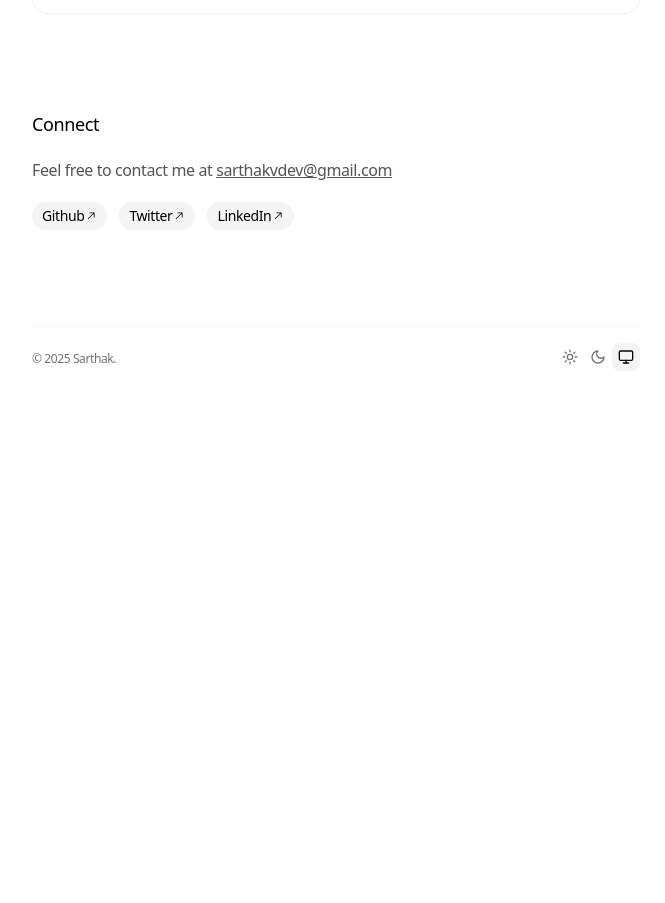
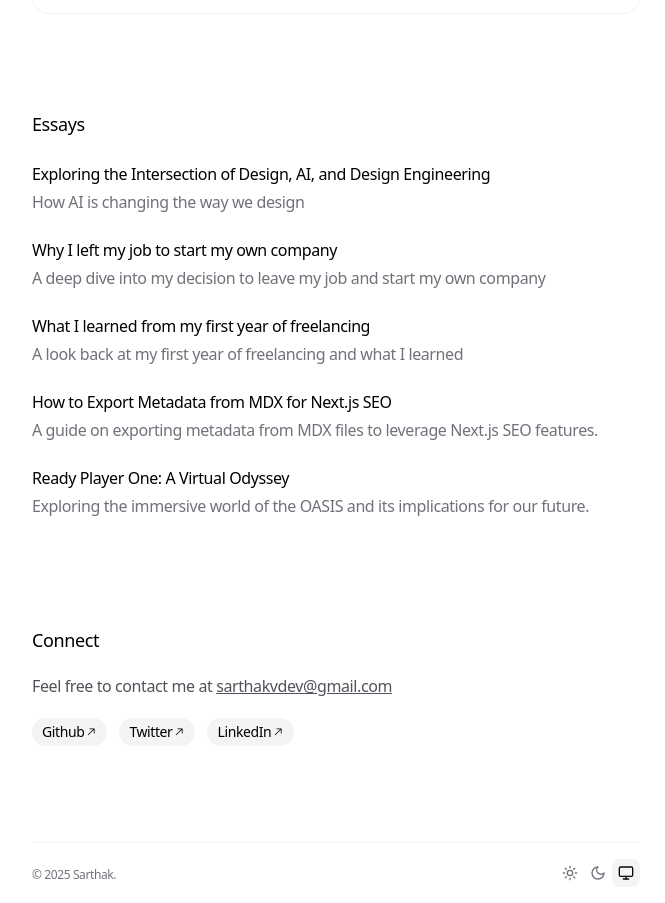
Before and after one commit to sarthakxv/sarthak.wtf, a Next.js app: page / in a window 1280 px wide. Shown: the part 690-1593 px from the top of the page, without its empty margins (304-969 px from the left). Before the commit the page ends 1077 px from the top, so only its background shows below. Built offline with nearby package versions, Linux system fonts and the light colour scheme.

Commit message:
updated site url and essay section

```diff
--- a/app/data.ts
+++ b/app/data.ts
@@ -86,28 +86,34 @@ export const BLOG_POSTS: BlogPost[] = [
   {
     title: 'Exploring the Intersection of Design, AI, and Design Engineering',
     description: 'How AI is changing the way we design',
-    link: '/blog/exploring-the-intersection-of-design-ai-and-design-engineering',
+    link: '/essay/exploring-the-intersection-of-design-ai-and-design-engineering',
     uid: 'blog-1',
   },
   {
     title: 'Why I left my job to start my own company',
     description:
       'A deep dive into my decision to leave my job and start my own company',
-    link: '/blog/exploring-the-intersection-of-design-ai-and-design-engineering',
+    link: '/essay/why-i-left-my-job-to-start-my-own-company',
     uid: 'blog-2',
   },
   {
     title: 'What I learned from my first year of freelancing',
     description:
       'A look back at my first year of freelancing and what I learned',
-    link: '/blog/exploring-the-intersection-of-design-ai-and-design-engineering',
+    link: '/essay/what-i-learned-from-my-first-year-of-freelancing',
     uid: 'blog-3',
   },
   {
     title: 'How to Export Metadata from MDX for Next.js SEO',
     description: 'A guide on exporting metadata from MDX files to leverage Next.js SEO features.',
-    link: '/blog/example-mdx-metadata',
+    link: '/essay/example-mdx-metadata',
     uid: 'blog-4',
+  },
+  {
+    title: 'Ready Player One: A Virtual Odyssey',
+    description: 'Exploring the immersive world of the OASIS and its implications for our future.',
+    link: '/essay/ready-player-one',
+    uid: 'blog-5',
   },
 ]
 
--- /dev/null
+++ b/app/essay/ready-player-one/page.mdx
@@ -0,0 +1,16 @@
+
+export const metadata = {
+  title: 'Ready Player One: A Virtual Odyssey',
+  description: 'Exploring the immersive world of the OASIS and its implications for our future.',
+  date: '2024-01-01',
+};
+
+# Ready Player One: A Virtual Odyssey
+
+Ernest Cline's *Ready Player One* is more than just a nostalgic trip through 80s pop culture; it's a visionary look at a potential future where virtual reality becomes the primary escape from a dystopian world. The story follows Wade Watts, a teenager who finds purpose and adventure in the OASIS, a sprawling virtual universe created by the eccentric James Halliday.
+
+The novel masterfully blends high-stakes adventure with deep philosophical questions about identity, connection, and the value of the real world versus the virtual one. As Wade and his friends hunt for Halliday's Easter egg, they are forced to confront not only corporate greed but also their own insecurities and the realization that while the OASIS offers limitless possibilities, it cannot replace genuine human connection.
+
+What makes *Ready Player One* so compelling is its detailed world-building. The OASIS feels tangible, a place where anything is possible, yet it is grounded by the stark reality of the crumbling world outside. Cline's writing invites readers to consider how technology shapes our lives and the importance of finding balance between our digital avatars and our true selves.
+
+Ultimately, the book serves as both a cautionary tale and a celebration of geek culture. It reminds us that while escapism can be comforting, reality is the only place where we can truly get a decent meal. Whether you're a gamer or just a fan of a good adventure, *Ready Player One* offers a thrilling ride that resonates long after the final page is turned.
--- a/app/footer.tsx
+++ b/app/footer.tsx
@@ -70,12 +70,12 @@ export function Footer() {
   return (
     <footer className="mt-24 border-t border-zinc-100 px-0 py-4 dark:border-zinc-800">
       <div className="flex items-center justify-between">
-        <a href="https://github.com/sarthakxv/sarthak.wtf" target="_blank" rel="noopener noreferrer">
+        <p>
           <TextLoop className="text-xs text-zinc-500">
             <span>© {new Date().getFullYear()} Sarthak.</span>
             <span>stay curious and keep building.</span>
           </TextLoop>
-        </a>
+        </p>
         <div className="text-xs text-zinc-400">
           <ThemeSwitch />
         </div>
--- a/app/layout.tsx
+++ b/app/layout.tsx
@@ -4,6 +4,7 @@ import './globals.css'
 import { Header } from './header'
 import { Footer } from './footer'
 import { ThemeProvider } from 'next-themes'
+import { WEBSITE_URL } from '@/lib/constants'
 
 export const viewport: Viewport = {
   width: 'device-width',
@@ -12,7 +13,7 @@ export const viewport: Viewport = {
 }
 
 export const metadata: Metadata = {
-  metadataBase: new URL('https://sarthak.wtf/'),
+  metadataBase: new URL(WEBSITE_URL),
   alternates: {
     canonical: '/'
   },
@@ -35,7 +36,7 @@ export const metadata: Metadata = {
     'Portfolio',
     'Software Engineer'
   ],
-  authors: [{ name: 'Sarthak Verma', url: 'https://sarthak.wtf' }],
+  authors: [{ name: 'Sarthak Verma', url: WEBSITE_URL }],
   creator: 'Sarthak Verma',
   publisher: 'Sarthak Verma',
   robots: {
@@ -52,7 +53,7 @@ export const metadata: Metadata = {
   openGraph: {
     type: 'website',
     locale: 'en_US',
-    url: 'https://sarthak.wtf',
+    url: WEBSITE_URL,
     title: 'Sarthak Verma - Co-Founder & Engineer at Eido Labs',
     description: 'Co-Founder and Engineer at Eido Labs. Focused on creating intuitive and performant web experiences. Creator of Motion Primitives, bridging the gap between design and development.',
     siteName: 'Sarthak Verma Portfolio',
--- a/app/page.tsx
+++ b/app/page.tsx
@@ -1,4 +1,5 @@
 'use client'
+
 import { motion } from 'motion/react'
 import { XIcon } from 'lucide-react'
 import { Spotlight } from '@/components/ui/spotlight'
@@ -211,11 +212,11 @@ export default function Personal() {
         </div>
       </motion.section>
 
-      {/* <motion.section
+      <motion.section
         variants={VARIANTS_SECTION}
         transition={TRANSITION_SECTION}
       >
-        <h3 className="mb-3 text-lg font-medium">Blog</h3>
+        <h3 className="mb-3 text-lg font-medium">Essays</h3>
         <div className="flex flex-col space-y-0">
           <AnimatedBackground
             enableHover
@@ -245,7 +246,7 @@ export default function Personal() {
             ))}
           </AnimatedBackground>
         </div>
-      </motion.section> */}
+      </motion.section>
 
       <motion.section
         variants={VARIANTS_SECTION}
--- a/lib/constants.ts
+++ b/lib/constants.ts
@@ -1 +1 @@
-export const WEBSITE_URL = 'https://sarthak.wtf'
+export const WEBSITE_URL = 'https://sarthakverma.vercel.app/'
```
Also changed, not shown: app/essay/example-mdx-metadata/page.mdx (renamed from app/blog/example-mdx-metadata/page.mdx), app/essay/exploring-the-intersection-of-design-ai-and-design-engineering/page.mdx (renamed from app/blog/exploring-the-intersection-of-design-ai-and-design-engineering/page.mdx), app/essay/layout.tsx (renamed from app/blog/layout.tsx).
